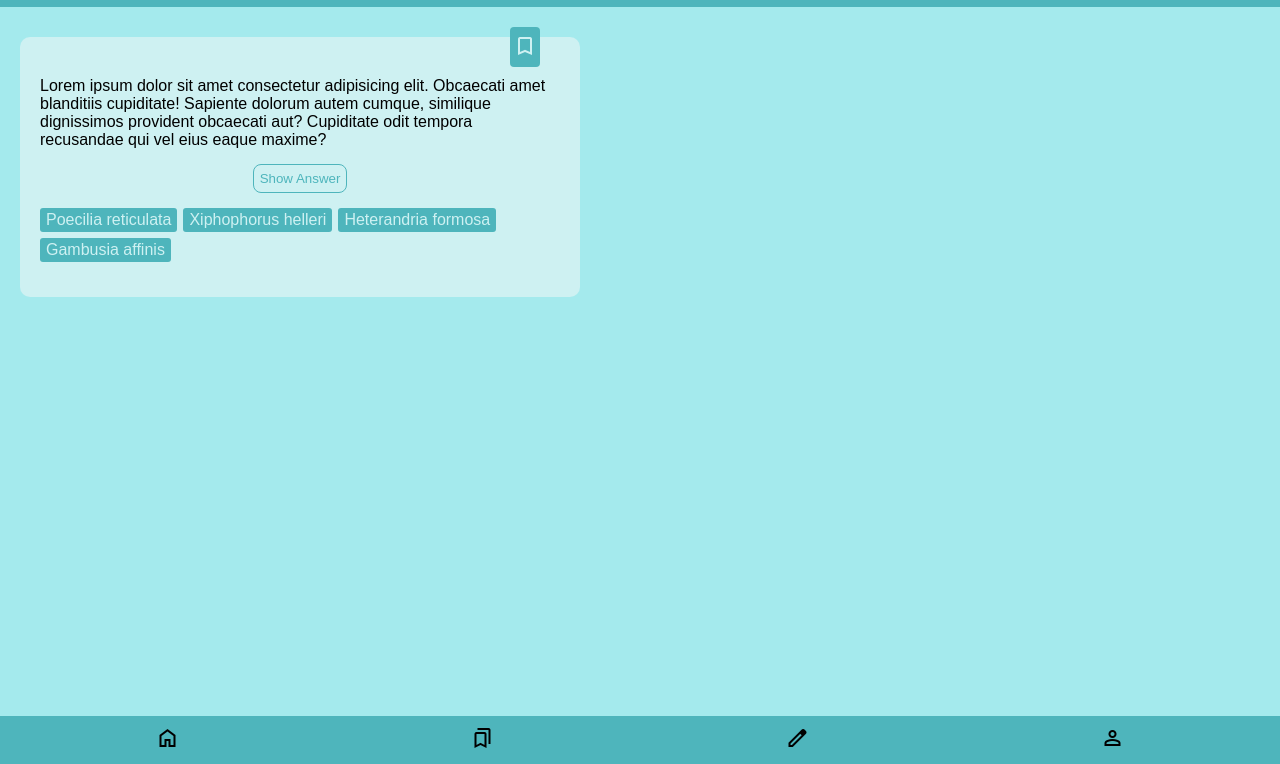
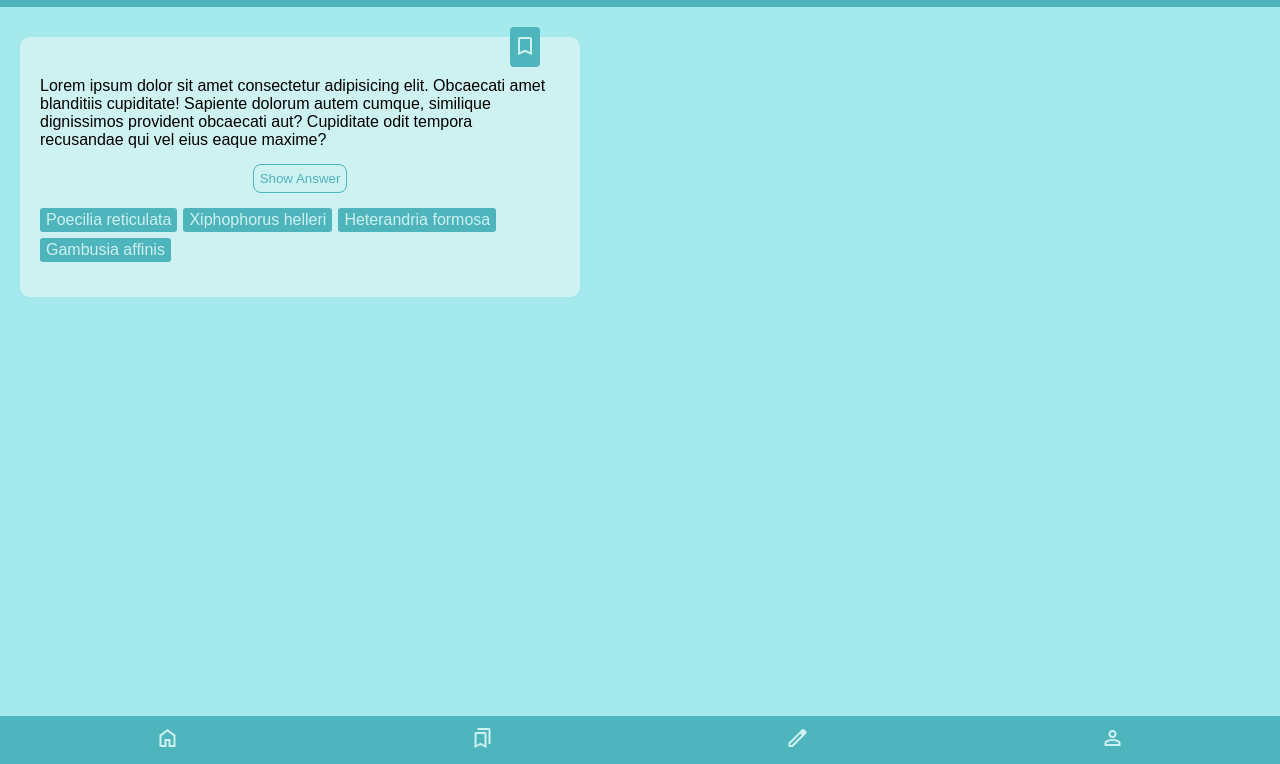
Before and after one commit to UniversalTraveller/quiz-app, a plain HTML site: page index.html in a window 1280 px wide. Shown: the part 36-800 px from the top of the page. Drawn offline with nearby package versions, Linux system fonts and the light colour scheme.

Commit message:
Change nav icons color

```diff
--- a/css/nav-bar/nav-bar.css
+++ b/css/nav-bar/nav-bar.css
@@ -9,7 +9,7 @@
   color: var(--primary-light-color);
 }
 .nav-bar__link {
-  color: black;
+  color: var(--primary-light-color);
 }
 
 .nav-bar__link--home {
```
Also changed, not shown: bookmarks.html (+2 -2 lines), create.html (+2 -2 lines), index.html (+2 -2 lines), profile.html (+2 -2 lines).
